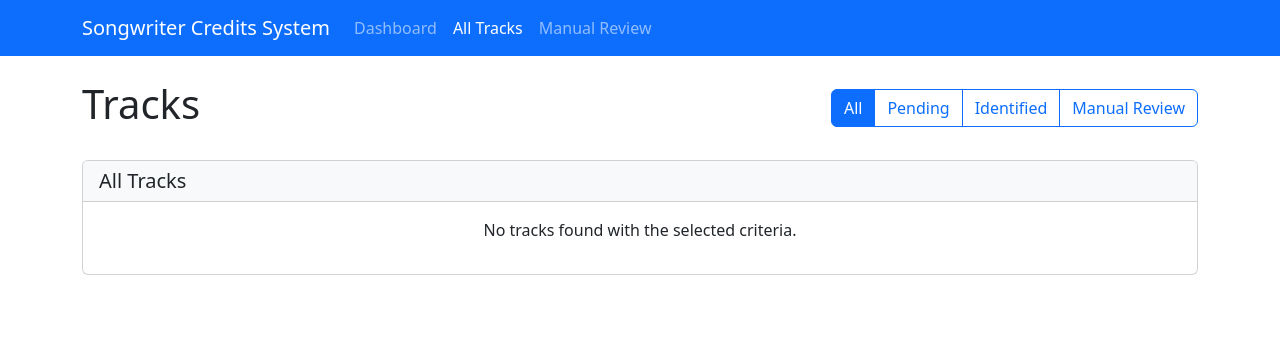
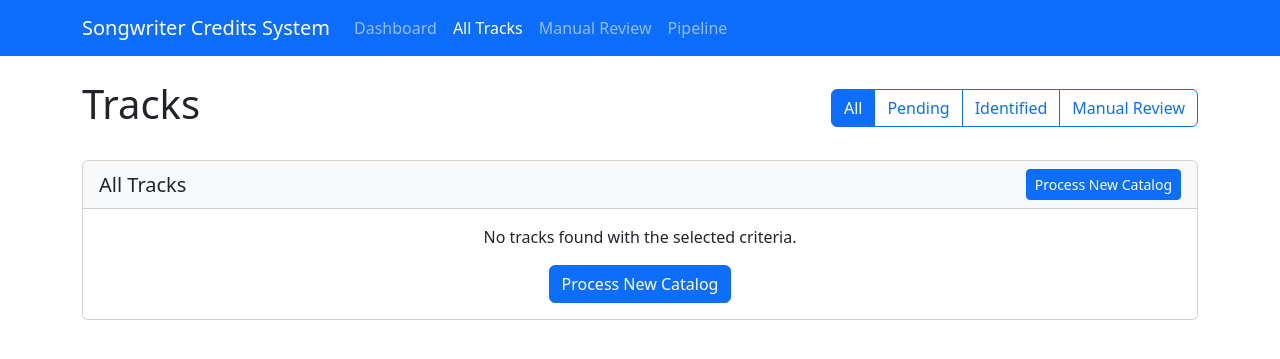
Before and after one commit to Jopgood/music-songwriter-credits, a Flask app: page /tracks in a window 1280 px wide. Shown: the top 359 px of the page. Run offline with Flask 3, Linux system fonts and the light colour scheme; data that the repository does not hold is empty.

Commit message:
Update tracks template with pipeline link

```diff
--- a/songwriter_id/review_interface/templates/tracks.html
+++ b/songwriter_id/review_interface/templates/tracks.html
@@ -24,6 +24,9 @@
                     <li class="nav-item">
                         <a class="nav-link" href="/tracks?status=manual_review">Manual Review</a>
                     </li>
+                    <li class="nav-item">
+                        <a class="nav-link" href="/pipeline">Pipeline</a>
+                    </li>
                 </ul>
             </div>
         </div>
@@ -41,7 +44,7 @@
         </div>
 
         <div class="card">
-            <div class="card-header bg-light">
+            <div class="card-header bg-light d-flex justify-content-between align-items-center">
                 <h5 class="mb-0">
                     {% if status == 'all' %}
                         All Tracks
@@ -53,6 +56,7 @@
                         Tracks Needing Manual Review
                     {% endif %}
                 </h5>
+                <a href="/pipeline" class="btn btn-sm btn-primary">Process New Catalog</a>
             </div>
             <div class="card-body">
                 {% if tracks.items %}
@@ -77,7 +81,7 @@
                                 <td>{{ track.artist_name }}</td>
                                 <td>{{ track.release_title }}</td>
                                 <td>
-                                    {% if track.identification_status == 'identified' %}
+                                    {% if track.identification_status == 'identified' or track.identification_status == 'identified_tier1' or track.identification_status == 'identified_tier2' or track.identification_status == 'identified_tier3' %}
                                     <span class="badge bg-success">Identified</span>
                                     {% elif track.identification_status == 'manual_review' %}
                                     <span class="badge bg-danger">Manual Review</span>
@@ -131,6 +135,9 @@
 
                 {% else %}
                 <p class="text-center">No tracks found with the selected criteria.</p>
+                <div class="text-center mt-3">
+                    <a href="/pipeline" class="btn btn-primary">Process New Catalog</a>
+                </div>
                 {% endif %}
             </div>
         </div>
```
